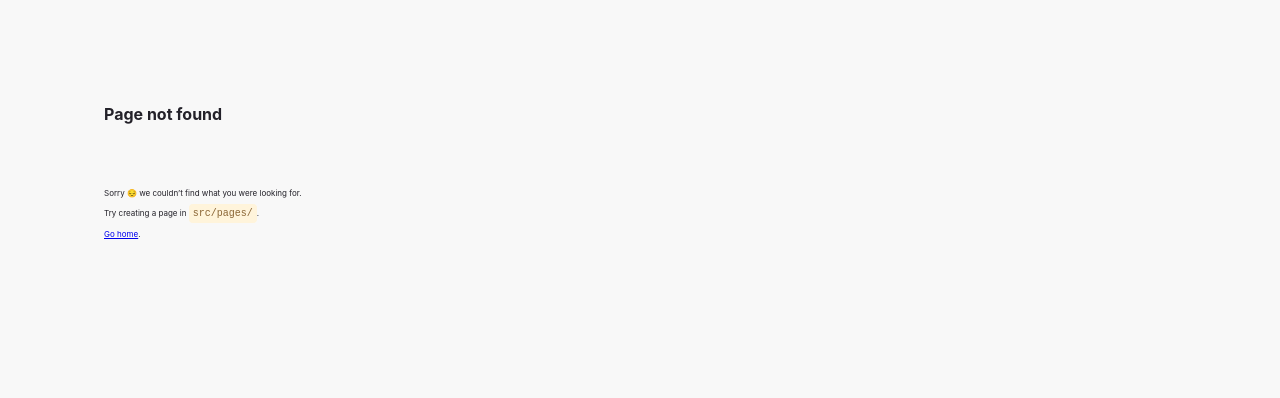
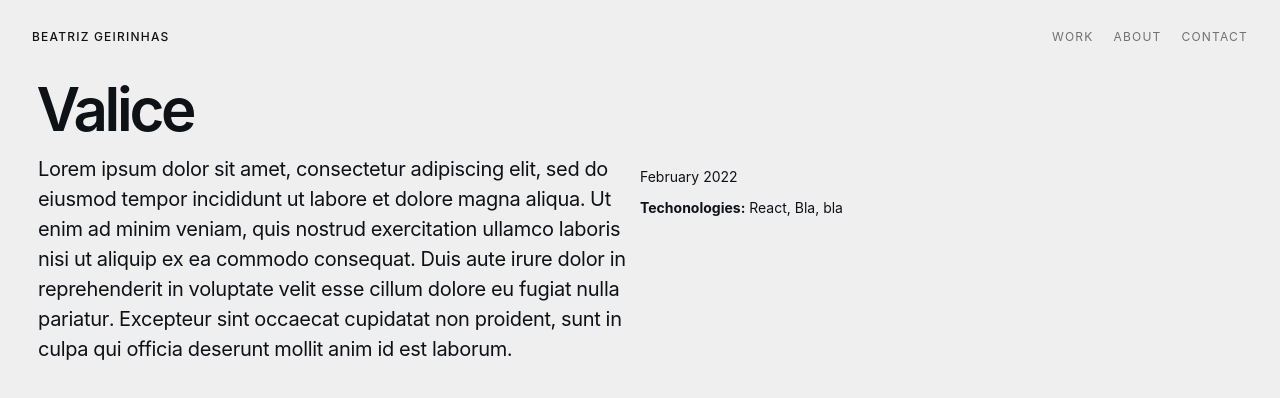
Before and after one commit to beatrizgeirinhas/portfolio, a Gatsby site: page /Works/Valice in a window 1280 px wide. Before the commit this address had no page. Built offline with nearby package versions, Linux system fonts and the light colour scheme; Gatsby itself is replaced by a stand-in of ours.

Commit message:
Work page, style tweaks

```diff
--- a/src/components/Link/Link.js
+++ b/src/components/Link/Link.js
@@ -1,22 +1,42 @@
 import * as React from "react";
-import styled from "styled-components";
+import { styled } from "../../../stitches.config";
 
-export const StyledLink = styled.a`
-  flex-shrink: 0;
-  outline: none;
-  text-decoration-line: none;
-  text-underline-offset: 3px;
-  font-size: 20px;
-  color: #000000;
-  text-decoration: none;
-  font-size: 13px;
-  height: 25px;
-  padding-right: 10px;
-  padding-left: 10px;
-`;
+const StyledLink = styled("a", {
+  fontSize: "12px",
+  textDecoration: "none",
+  paddingRight: "10px",
+  paddingLeft: "10px",
+  textTransform: "uppercase",
+  letterSpacing: "0.1em",
+  textAlign: "left",
+  variants: {
+    variant: {
+      subtle: {
+        color: "$gray900",
+        "&:hover": {
+          transition:
+            "textDecoration 0.5s, textUnderlineOffset 0.5s, color 0.5s",
+          textDecoration: "underline",
+          textUnderlineOffset: "4px",
+          color: "$gray10000",
+        },
+      },
+      contrast: {
+        fontWeight: 500,
+        color: "$gray1000",
+        "&:hover": {
+          textDecoration: "none",
+        },
+      },
+    },
+  },
+  defaultVariants: {
+    variant: "subtle",
+  },
+});
 
-const MyLink = ({ href, variant, size, children }) => (
-  <StyledLink href={href} variant={variant} size={size}>
+const MyLink = ({ href, variant, size, children, target }) => (
+  <StyledLink href={href} variant={variant} size={size} target={target}>
     {children}
   </StyledLink>
 );
--- a/src/components/Navbar/Navbar.js
+++ b/src/components/Navbar/Navbar.js
@@ -6,7 +6,8 @@ const StyledContainer = styled.nav`
   display: flex;
   flex-direction: row;
   justify-content: space-between;
-  padding: 10px 15px;
+  align-items: center;
+  padding: 20px 14px;
 `;
 
 const StyledLeft = styled.div`
@@ -20,12 +21,20 @@ const StyledRight = styled.div`
 const Navbar = () => (
   <StyledContainer>
     <StyledLeft>
-      <Link href="/">Beatriz Geirinhas</Link>
+      <Link href="/" variant="contrast" target="_self">
+        Beatriz Geirinhas
+      </Link>
     </StyledLeft>
     <StyledRight>
-      <Link href="/work">Work</Link>
-      <Link href="/about">About</Link>
-      <Link href="/contact">Contact</Link>
+      <Link href="/work" target="_self">
+        Work
+      </Link>
+      <Link href="/about" target="_self">
+        About
+      </Link>
+      <Link href="/contact" target="_self">
+        Contact
+      </Link>
     </StyledRight>
   </StyledContainer>
 );
--- a/src/components/Subtitle/Subtitle.js
+++ b/src/components/Subtitle/Subtitle.js
@@ -5,8 +5,8 @@ const Subtitle = ({ children }) => (
   <StyledText
     as="h1"
     size={{
-      "@initial": "5",
-      "@bp2": "6",
+      "@initial": "4",
+      "@bp2": "5",
     }}
   >
     {children}
--- a/src/components/Text/Text.js
+++ b/src/components/Text/Text.js
@@ -14,40 +14,45 @@ export const StyledText = styled(DEFAULT_TAG, {
     size: {
       1: {
         fontSize: "$1",
+        lineHeight: "18px",
       },
       2: {
         fontSize: "$2",
+        lineHeight: "21px",
       },
       3: {
         fontSize: "$3",
+        lineHeight: "24px",
       },
       4: {
         fontSize: "$4",
+        lineHeight: "27px",
       },
       5: {
         fontSize: "$5",
-        lineHeight: "28.5px",
+        lineHeight: "30px",
         letterSpacing: "-.015em",
       },
       6: {
         fontSize: "$6",
-        lineHeight: "31.5px",
+        lineHeight: "33px",
         letterSpacing: "-.016em",
       },
       7: {
         fontSize: "$7",
+        lineHeight: "36px",
         letterSpacing: "-.031em",
         textIndent: "-.005em",
       },
       8: {
         fontSize: "$8",
-        lineHeight: "52.5px",
+        lineHeight: "54px",
         letterSpacing: "-.034em",
         textIndent: "-.018em",
       },
       9: {
         fontSize: "$9",
-        lineHeight: "88.5px",
+        lineHeight: "90px",
         letterSpacing: "-.055em",
         textIndent: "-.025em",
       },
--- /dev/null
+++ b/src/pages/Works/Valice.js
@@ -0,0 +1,48 @@
+import * as React from "react";
+import styled from "styled-components";
+import { Layout, Title, Subtitle } from "../../components/index";
+
+const StyledContainer = styled.div`
+  display: flex;
+  flex-direction: row;
+`;
+
+const StyledLeft = styled.div`
+  display: flex;
+  flex-direction: column;
+  width: 50%;
+`;
+
+const StyledRight = styled.div`
+  font-size: 14px;
+`;
+
+const ValicePage = () => {
+  return (
+    <Layout pageTitle="Valice">
+      <title>Valice</title>
+      <Title>Valice</Title>
+      <StyledContainer>
+        <StyledLeft>
+          <Subtitle>
+            Lorem ipsum dolor sit amet, consectetur adipiscing elit, sed do
+            eiusmod tempor incididunt ut labore et dolore magna aliqua. Ut enim
+            ad minim veniam, quis nostrud exercitation ullamco laboris nisi ut
+            aliquip ex ea commodo consequat. Duis aute irure dolor in
+            reprehenderit in voluptate velit esse cillum dolore eu fugiat nulla
+            pariatur. Excepteur sint occaecat cupidatat non proident, sunt in
+            culpa qui officia deserunt mollit anim id est laborum.
+          </Subtitle>
+        </StyledLeft>
+        <StyledRight>
+          <p>February 2022</p>
+          <p>
+            <b>Techonologies:</b> React, Bla, bla
+          </p>
+        </StyledRight>
+      </StyledContainer>
+    </Layout>
+  );
+};
+
+export default ValicePage;
--- a/src/pages/work.js
+++ b/src/pages/work.js
@@ -1,11 +1,14 @@
 import * as React from "react";
-import { Layout } from "../components/index";
+import { Layout, Link } from "../components/index";
 
 const WorkPage = () => {
   return (
     <Layout pageTitle="Work">
       <title>Work</title>
       <h1>Work</h1>
+      <Link href="/Works/Valice" target="_self">
+        Valice
+      </Link>
     </Layout>
   );
 };
--- a/src/styles/global.css
+++ b/src/styles/global.css
@@ -3,6 +3,6 @@ html {
     width: 100%;
     font-family: Inter, sans-serif;
     font-size: 8px;
-    background-color: #F8F8F8;
-    color: #161616;
+    background-color:hsl(0 0% 93.7%);
+    color: #0E1116;
 }
--- a/stitches.config.js
+++ b/stitches.config.js
@@ -19,14 +19,14 @@ export const { styled, css, getCssText, theme } = createStitches({
     },
     fontSizes: {
       1: "12px",
-      2: "13px",
-      3: "15px",
-      4: "17px",
-      5: "19px",
-      6: "21px",
-      7: "27px",
-      8: "35px",
-      9: "59px",
+      2: "14px",
+      3: "16px",
+      4: "18px",
+      5: "20px",
+      6: "22px",
+      7: "24px",
+      8: "36px",
+      9: "60px",
     },
   },
   media: {
```
Also changed, not shown: src/pages/index.js (+9 -2 lines), src/images/linkedin.png (added).
